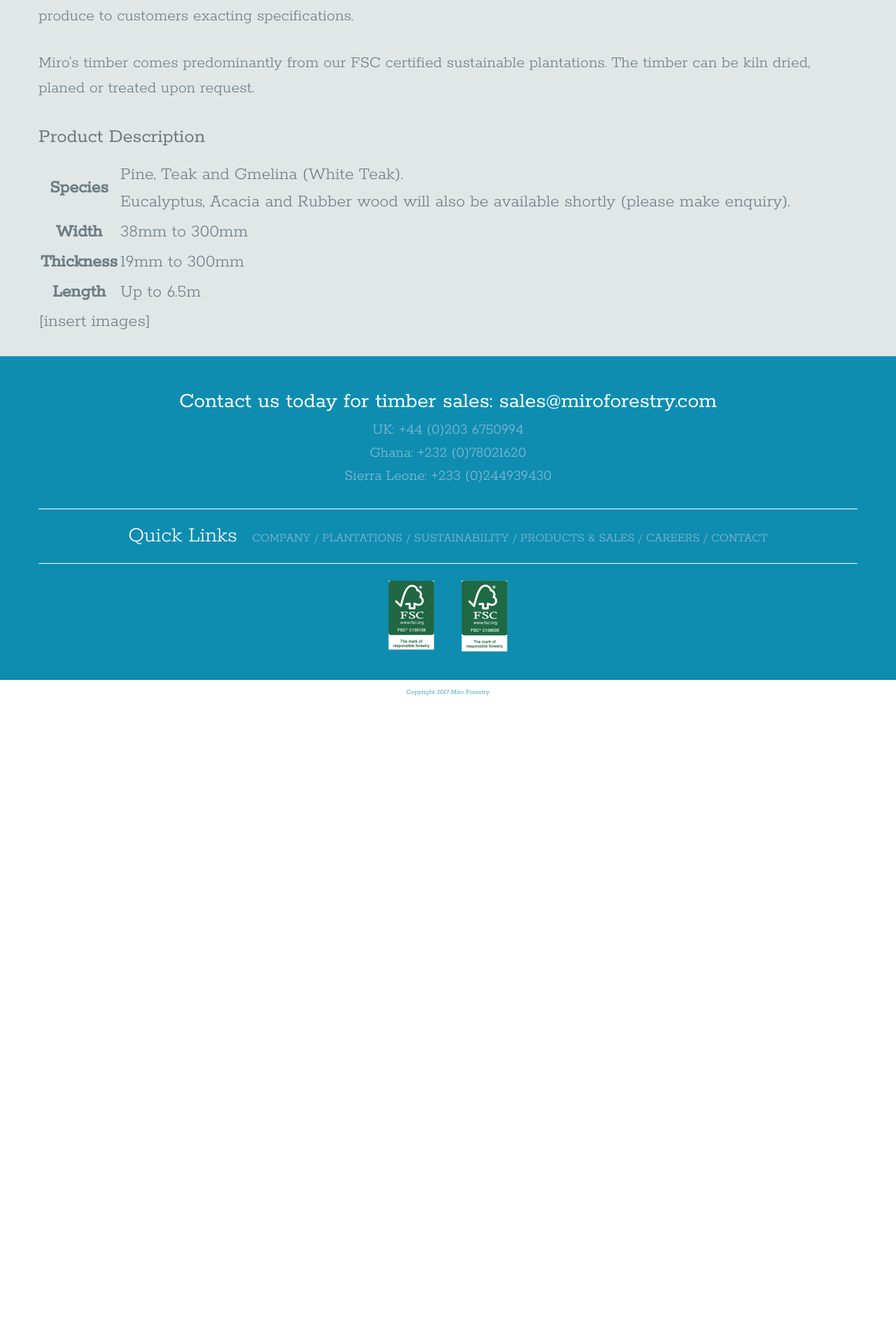
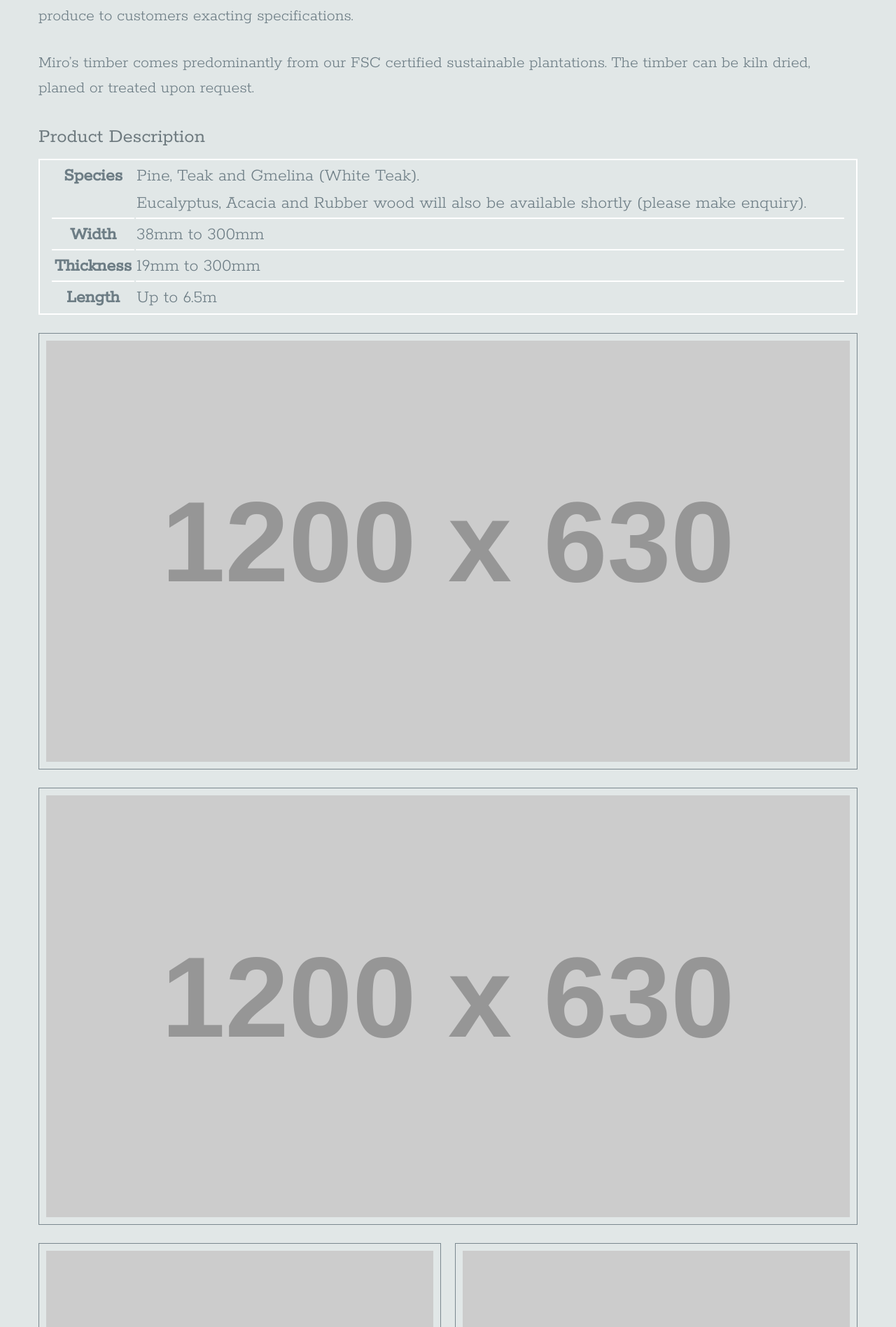
Before and after one commit to asmt3/www.miroforestry.com, a Jekyll site: the page built from products/timber.html, in a window 1280 px wide. Shown: the part 536-2433 px from the top of the page at 70% size. Built offline with Jekyll 4.4.1, drawn with Linux system fonts in a browser that asks for light colours; before the commit the page ends 1553 px from its top, so only the background shows below that.

Commit message:
products

```diff
--- a/_sass/minima/_layout.scss
+++ b/_sass/minima/_layout.scss
@@ -136,6 +136,7 @@
 
   @include media-query-on-palm() {
     position: absolute;
+    z-index: 999;
     top: 29px;
     margin-top:0;
     right: $spacing-unit / 2;
@@ -403,6 +404,7 @@
     margin-bottom:0.3em;
   }
 
+
   h3 {
     @include relative-font-size(1.05);
     color:#6E7A7F;
@@ -414,6 +416,43 @@
     color:#6E7A7F;
     margin-bottom:0.3em;
   }
+}
+
+.image-full-width {
+  border:1px solid #7B888F;
+  padding:10px;
+  margin-bottom:1em;
+  img {
+    max-width: 100%;
+  }
+}
+
+.images-half-width {
+  @extend %clearfix;
+  div {
+    border:1px solid #7B888F;
+    padding:10px;
+    margin-bottom:1em;
+    img {
+      max-width: 100%;
+    }
+  }
+
+
+
+  @include media-query-on-laptop() {
+    div {
+      float:left;
+      width:calc(50% - 32px);
+      margin-right: 20px;
+    }
+
+    div:nth-child(2) {
+      margin:0;
+    }
+  }
+
+
 }
 
 
@@ -479,6 +518,68 @@ dl.board-of-directors {
   }
 }
 
+// Products
+.product-specs {
+
+  border:2px solid #fff;
+  padding:0 15px;
+  margin-bottom: 1em;
+
+  table {
+    width:100%;
+  }
+
+  th {
+    border-bottom:2px solid #fff;
+    vertical-align: top;
+  }
+
+  td {
+    border-bottom:2px solid #fff;
+  }
+
+  tr:last-child {
+    td, th {
+      border:0;
+    }
+  }
+}
+
+// Careers
+
+.vacancies {
+
+  h2 {
+    color: #398A41;
+  }
+
+  a {
+    color: $text-color;
+  }
+
+  table {
+    width:100%;
+    margin-bottom:2em;
+
+    th {
+      text-align: left;
+
+      a {
+        color: #408140;
+      }
+    }
+
+    td {
+      padding:0 1em;
+    }
+
+  }
+
+  dt {
+    font-weight: 400;
+  }
+}
+
 // Contacts
 
 .contact-cols {
@@ -490,10 +591,6 @@ dl.board-of-directors {
   .col {
     .inner {
       position: relative;
-      border-right: 1px solid #0E8DB1;
-      padding:0 15px;
-      margin:0 15px;
-      min-height: 410px;
     }
 
     h2 {
@@ -518,6 +615,13 @@ dl.board-of-directors {
     .col {
       float:left;
       width: 33%;
+
+      .inner {
+        border-right: 1px solid #0E8DB1;
+        padding:0 15px;
+        margin:0 15px;
+        min-height: 410px;
+      }
     }
   }
 
--- a/products/timber.html
+++ b/products/timber.html
@@ -18,6 +18,7 @@ title: Sawn Timber
 <h2>
   Product Description
 </h2>
+<div class="product-specs">
 
   <table>
     <tr>
@@ -58,5 +59,21 @@ title: Sawn Timber
     </tr>
 
   </table>
+</div>
 
-[insert images]
+<div class="image-full-width">
+  <img src="http://via.placeholder.com/1200x630" alt="350x150">
+</div>
+
+<div class="image-full-width">
+  <img src="http://via.placeholder.com/1200x630" alt="350x150">
+</div>
+
+<div class="images-half-width">
+  <div>
+    <img src="http://via.placeholder.com/1200x630" alt="350x150">
+  </div>
+  <div>
+    <img src="http://via.placeholder.com/1200x630" alt="350x150">
+  </div>
+</div>
```
Also changed, not shown: careers.html (+14 -8 lines). Lines whose indentation alone changed are shown as unchanged.
